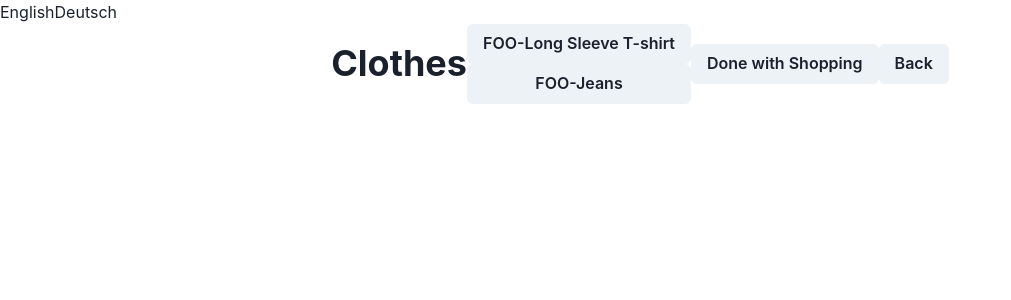
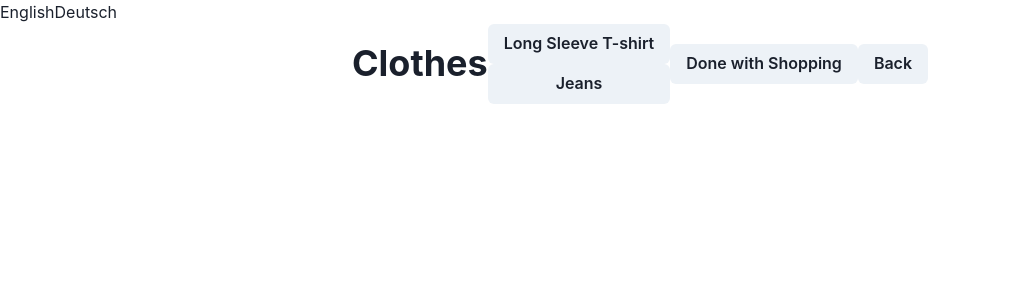
Before and after one commit to spaudanjo/bt-preorder-app, a React (Create React App) app: page / in a window 1280 px wide. Both pictures are taken after a click on the button "No". Shown: the top 300 px of the page, without its empty margins (0-1011 px from the left). Built offline with nearby package versions, Linux system fonts and the light colour scheme.

Commit message:
WIP - use Chakra UI components

```diff
--- a/src/components/form-views/NFIShop/NFIShop.tsx
+++ b/src/components/form-views/NFIShop/NFIShop.tsx
@@ -61,15 +61,7 @@ const NFIShop = ({
       <Grid>
         {Object.keys(normalisedAndLocalisedProductTypeTuples)
           .map(
-            (productTypeKey) =>
-            {
-
-              const FOO = normalisedAndLocalisedProductTypeTuples[productTypeKey]
-              console.log(currentLanguage.id)
-              console.log(FOO)
-
-              return FOO;
-            }
+            (productTypeKey) => normalisedAndLocalisedProductTypeTuples[productTypeKey]
           )
           .map((productType) => (
               <Button
@@ -79,7 +71,7 @@ const NFIShop = ({
                   setProductTypeForDetailView(productType.normalised)
                 }
               >
-                FOO-{productType.localised}
+                {productType.localised}
               </Button>
           ))}
       </Grid>
--- a/src/components/form-views/NFIShop/helpers.ts
+++ b/src/components/form-views/NFIShop/helpers.ts
@@ -3,10 +3,5 @@ import { Product } from "../../../Types";
 export const getLocalizedProductDetailsForCurrentLanguageOrForEnglish = (
   product: Product,
   languageId: string
-) =>
-{
-  console.log(product.localizedProductDetailsByLanguageId);
-  return product.localizedProductDetailsByLanguageId[languageId] ||
+) => product.localizedProductDetailsByLanguageId[languageId] ||
   product.localizedProductDetailsByLanguageId["en"];
-
-}
```
